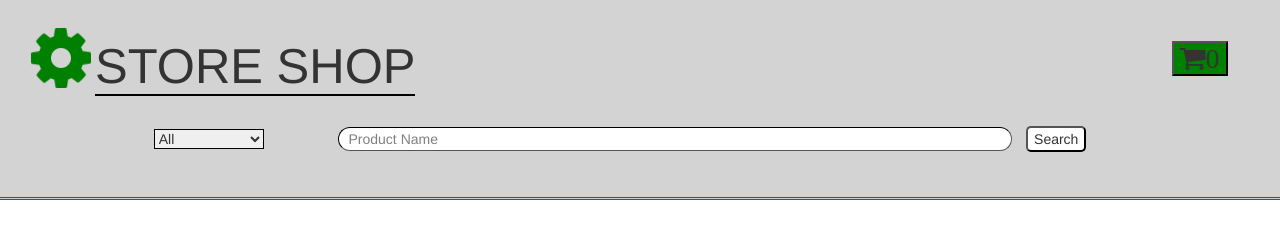
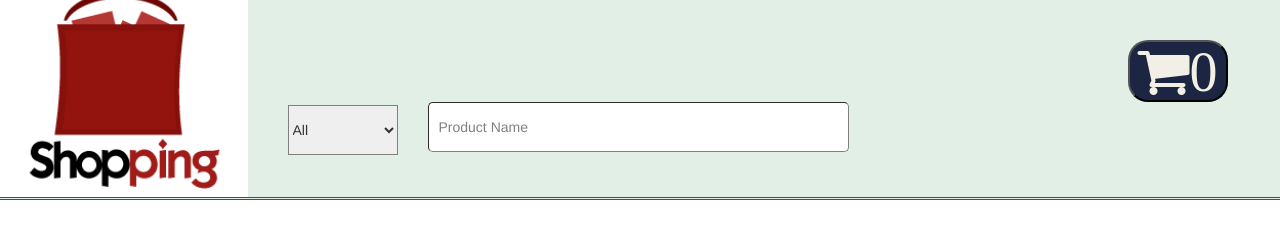
Before and after one commit to Benjamin-Gnewuch/rainforest, a plain HTML site: page index.html in a window 1280 px wide. Shown: the top 238 px of the page. Drawn offline with nearby package versions, Linux system fonts and the light colour scheme.

Commit message:
Improving visual presentation of search page and header, added a new logo.

```diff
--- a/default.css
+++ b/default.css
@@ -3,25 +3,33 @@
 }
 
 #header {
-  border-bottom: 3px double green;
+  border-bottom: 3px double #4a5043;
   position: fixed;
   width: 100%;
   height: 220px;
   z-index: 1;
-  background-color: lightgrey;
+  background-color: #e1efe6;
   margin-top: -20px;
   padding-top: 20px;
+  margin-bottom: 100px;
 }
 #store-logo {
   padding: 20px;
   margin-left: 20px;
-  text-align: center;
+  text-align: right;
 }
 #logo {
   display: inline-block;
-  color: green;
+  color: #4a5043;
 }
+#logo-image {
+  position: absolute;
+  left: 0;
+  top: 0;
+  height: 217px;
+padding-left: 0px;}
 #store-name {
+  text-align: right;
   display: inline-block;
   border-bottom: 2px solid black;
   font-size: 3.5em;
@@ -33,29 +41,32 @@
 }
 #view-cart-btn {
   margin-top: 40px;
-  background-color: green;
+  background-color: #1c2541;
+  border-radius: 20px;
+  width: 100px;
+  color: #f1efe6;
 }
 #category {
-  margin-left: 60px;
-  margin-right: -60px;
+  margin-left: 100px;
   padding-top: 3px;
-  text-align: center;
+  text-align: right;
 }
 #category-select {
-  border: 1px solid black;
+  border: 1px solid grey;
+  height: 50px;
 }
 #search-bar {
+
+
 }
 #search-textbox {
   margin-bottom: 25px;
-  margin-left: 10px;
-  width: 80%;
-  border-radius: 25px;
-  border: 1px inset black;
+  width: 50%;
+  border-radius: 5px;
+  border: 1px inset grey;
   padding-left: 10px;
   color: grey;
-
-  /*background-color: light grey;*/
+  height: 50px;
 }
 #search-btn {
   margin-right: -10px;
@@ -73,9 +84,15 @@
 #search-results {
   position: relative;
   top: 200px;
-  left: 18%;
+  left: 10%;
   height: 2000px;
   width: 82%;
+  padding-top: 100px;
+}
+
+.media {
+  margin-bottom: 55px;
+  margin-top: 50px;
 }
 
 #receipt-page {
--- a/index.html
+++ b/index.html
@@ -8,16 +8,13 @@
   </head>
   <body>
     <div id="header">
+      <img src="logo.png" id="logo-image" alt="store shop logo">
       <div id="header-row1" class="row">
-        <div id="store-logo" class="col-md-4">
-          <i id="logo" class="fa fa-cog fa-spin fa-5x"></i>
-          <h1 id="store-name">STORE SHOP</h1>
+        <div id="store-logo" class="col-md-5">
         </div>
-        <div class="col-md-6">
-        </div>
-        <div id="cart" class="col-md-2">
+        <div id="cart" class="col-md-4">
           <form action="#">
-            <button id="view-cart-btn"><i class="fa fa-shopping-cart fa-2x">0</i>
+            <button id="view-cart-btn" class="text-align: right"><i class="fa fa-shopping-cart fa-4x">0</i>
             </button>
           </form>
         </div>
@@ -36,7 +33,7 @@
         <div id="search-bar" class="col-md-8">
           <form action="#">
             <input type="text" id="search-textbox" name="search-query" maxlength="100" value="Product Name" onfocus="if(this.value=='Product Name') this.value = '';"></input>
-            <input type="submit" id="search-btn" value="Search">
+            <input type="submit" id="search-btn" value="Search" class="hide">
           </form>
         </div>
         <!-- <div id="sort" class="col-md-2">
@@ -217,8 +214,6 @@
         </div>
       </form>
     </div><!--End Checkout-->
-
-
     <div id="receipt-page" class="form-group hide">
       <form>
         <div class="row">
@@ -258,8 +253,6 @@
         </div>
       </form>
     </div>
-
-
     <script src="app.js"></script>
   </body>
 </html>
```
Also changed, not shown: logo.png (added).
